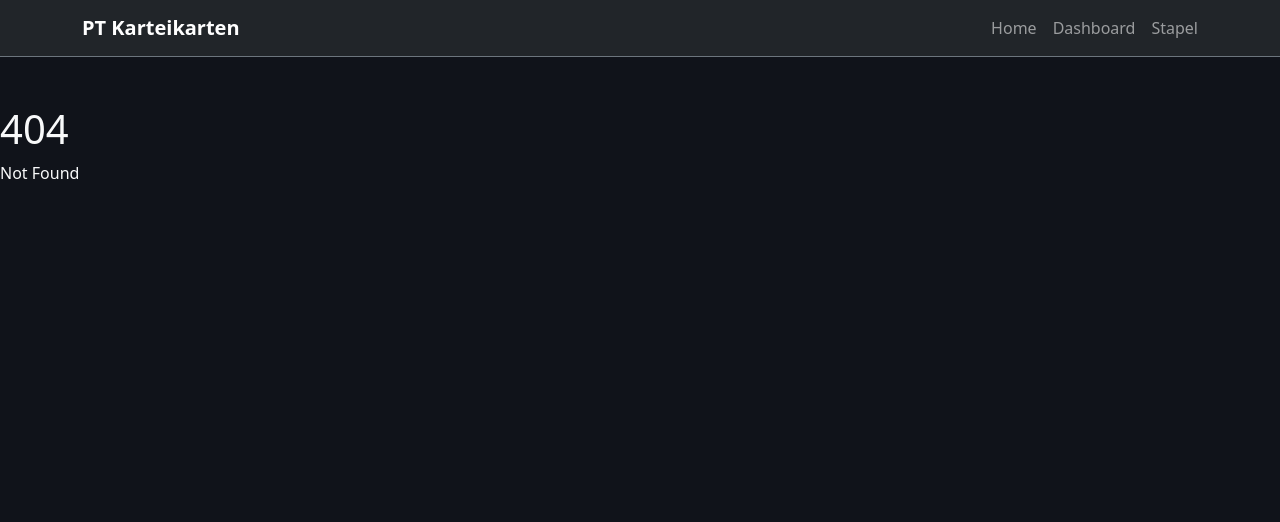
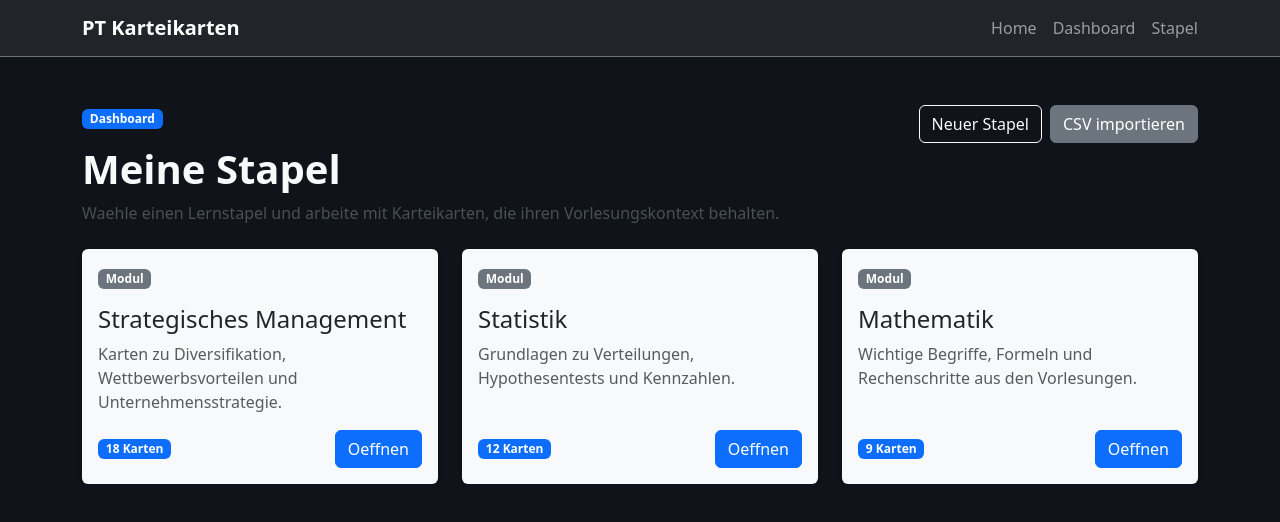
Before and after one commit to russoren1/PT-Karteikarten, a SvelteKit app: page /stapel in a window 1280 px wide. Before the commit this address had no page. Shown: the top 522 px of the page. Built offline with nearby package versions, Linux system fonts and the light colour scheme.

Commit message:
Erstelle Stapeluebersicht mit Bootstrap Cards

```diff
--- /dev/null
+++ b/src/routes/stapel/+page.svelte
@@ -0,0 +1,53 @@
+<script>
+	import DeckCard from '$lib/components/DeckCard.svelte';
+
+	const decks = [
+		{
+			id: 'strategisches-management',
+			title: 'Strategisches Management',
+			module: 'Modul',
+			description: 'Karten zu Diversifikation, Wettbewerbsvorteilen und Unternehmensstrategie.',
+			cardCount: 18
+		},
+		{
+			id: 'statistik',
+			title: 'Statistik',
+			module: 'Modul',
+			description: 'Grundlagen zu Verteilungen, Hypothesentests und Kennzahlen.',
+			cardCount: 12
+		},
+		{
+			id: 'mathematik',
+			title: 'Mathematik',
+			module: 'Modul',
+			description: 'Wichtige Begriffe, Formeln und Rechenschritte aus den Vorlesungen.',
+			cardCount: 9
+		}
+	];
+</script>
+
+<section class="container">
+	<div class="d-flex flex-column flex-lg-row justify-content-between gap-3 mb-4">
+		<div>
+			<span class="badge text-bg-primary mb-3">Dashboard</span>
+			<h1 class="display-6 fw-bold mb-2">Meine Stapel</h1>
+			<p class="text-light-emphasis mb-0">
+				Waehle einen Lernstapel und arbeite mit Karteikarten, die ihren Vorlesungskontext
+				behalten.
+			</p>
+		</div>
+
+		<div class="d-flex flex-wrap align-items-start gap-2">
+			<button class="btn btn-outline-light" type="button">Neuer Stapel</button>
+			<button class="btn btn-secondary" type="button">CSV importieren</button>
+		</div>
+	</div>
+
+	<div class="row g-4">
+		{#each decks as deck (deck.id)}
+			<div class="col-md-6 col-xl-4">
+				<DeckCard {deck} />
+			</div>
+		{/each}
+	</div>
+</section>
```
